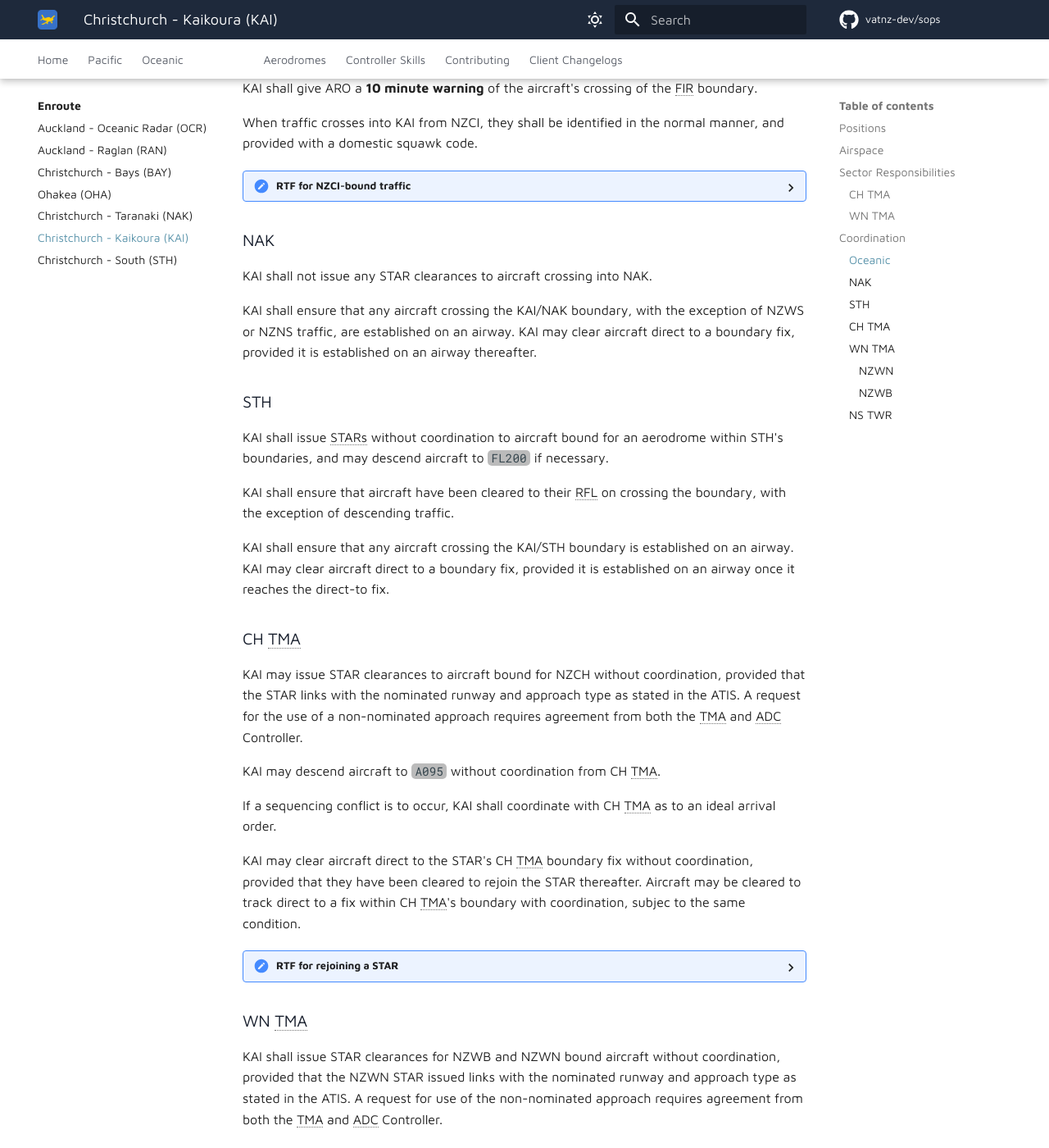
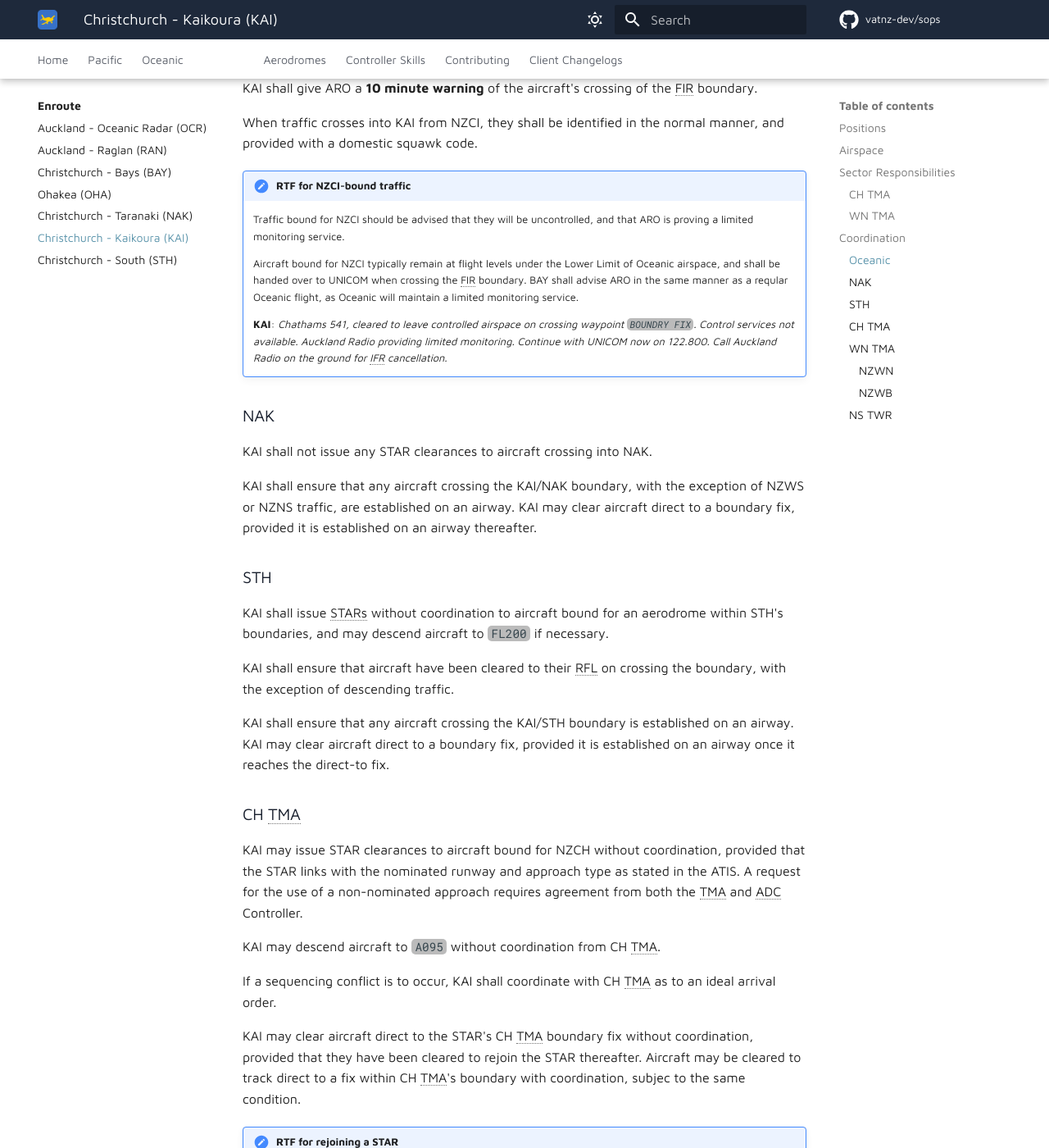
Before and after one commit to vatnz-dev/sops, an MkDocs documentation site: the page built from docs/enroute/KAI.md, in a window 1280 px wide and 1400 px high, scrolled down 1912 px. Shown: the whole window at 82% size. Built offline with MkDocs 1.6.1 and Material for MkDocs 9.7.7, drawn with Linux system fonts in a browser that asks for light colours; comment, search, counter and statistics services are not loaded; some of the changed text lies outside the part shown.

Commit message:
Switch all collapsable admonitions to non-collapsable

```diff
--- a/docs/enroute/KAI.md
+++ b/docs/enroute/KAI.md
@@ -50,7 +50,7 @@ KAI shall give ARO a **10 minute warning** of the aircraft's crossing of the FIR
 
 When traffic crosses into KAI from NZCI, they shall be identified in the normal manner, and provided with a domestic squawk code.
 
-??? hint "RTF for NZCI-bound traffic"
+!!! hint "RTF for NZCI-bound traffic"
     Traffic bound for NZCI should be advised that they will be uncontrolled, and that ARO is proving a limited monitoring service.
 
     Aircraft bound for NZCI typically remain at flight levels under the Lower Limit of Oceanic airspace, and shall be handed over to UNICOM when crossing the FIR boundary. BAY shall advise ARO in the same manner as a reqular Oceanic flight, as Oceanic will maintain a limited monitoring service.
@@ -81,7 +81,7 @@ If a sequencing conflict is to occur, KAI shall coordinate with CH TMA as to an
 
 KAI may clear aircraft direct to the STAR's CH TMA boundary fix without coordination, provided that they have been cleared to rejoin the STAR thereafter. Aircraft may be cleared to track direct to a fix within CH TMA's boundary with coordination, subjec to the same condition.
 
-??? hint "RTF for rejoining a STAR"
+!!! hint "RTF for rejoining a STAR"
     **KAI**: *New Zealand 677, track direct KABGO to rejoin the STAR. When ready descend A080*.
 
     **Note**: As `KABGO` sits within CH TMA's airspace, co-ordination would be required.
@@ -98,7 +98,7 @@ If a sequencing conflict is to occur, KAI shall coordinate with WN TMA as to an
 
 KAI may clear aircraft direct to the STAR's WN TMA boundary fix without coordination, provided that they have been cleared to rejoin the STAR thereafter. Aircraft may be cleared to track direct to a fix within WN TMA's boundary with coordination, subjec to the same condition.
 
-??? hint "RTF for rejoining a STAR"
+!!! hint "RTF for rejoining a STAR"
     **KAI**: *New Zealand 677, track direct MEEDA to rejoin the STAR. When ready descend A040*.
 
     **Note**: As `MEEDA` sits within WN TMA's airspace, co-ordination would be required.
```
Also changed, not shown: docs/contribute/contributing.md (+2 -2 lines), docs/contribute/sectorfiles/datamanagement/ManualDefinitions.md (+1 -1 lines), docs/enroute/NAK.md (+2 -2 lines), docs/enroute/OCR.md (+1 -1 lines), docs/enroute/OHA.md (+2 -2 lines).
